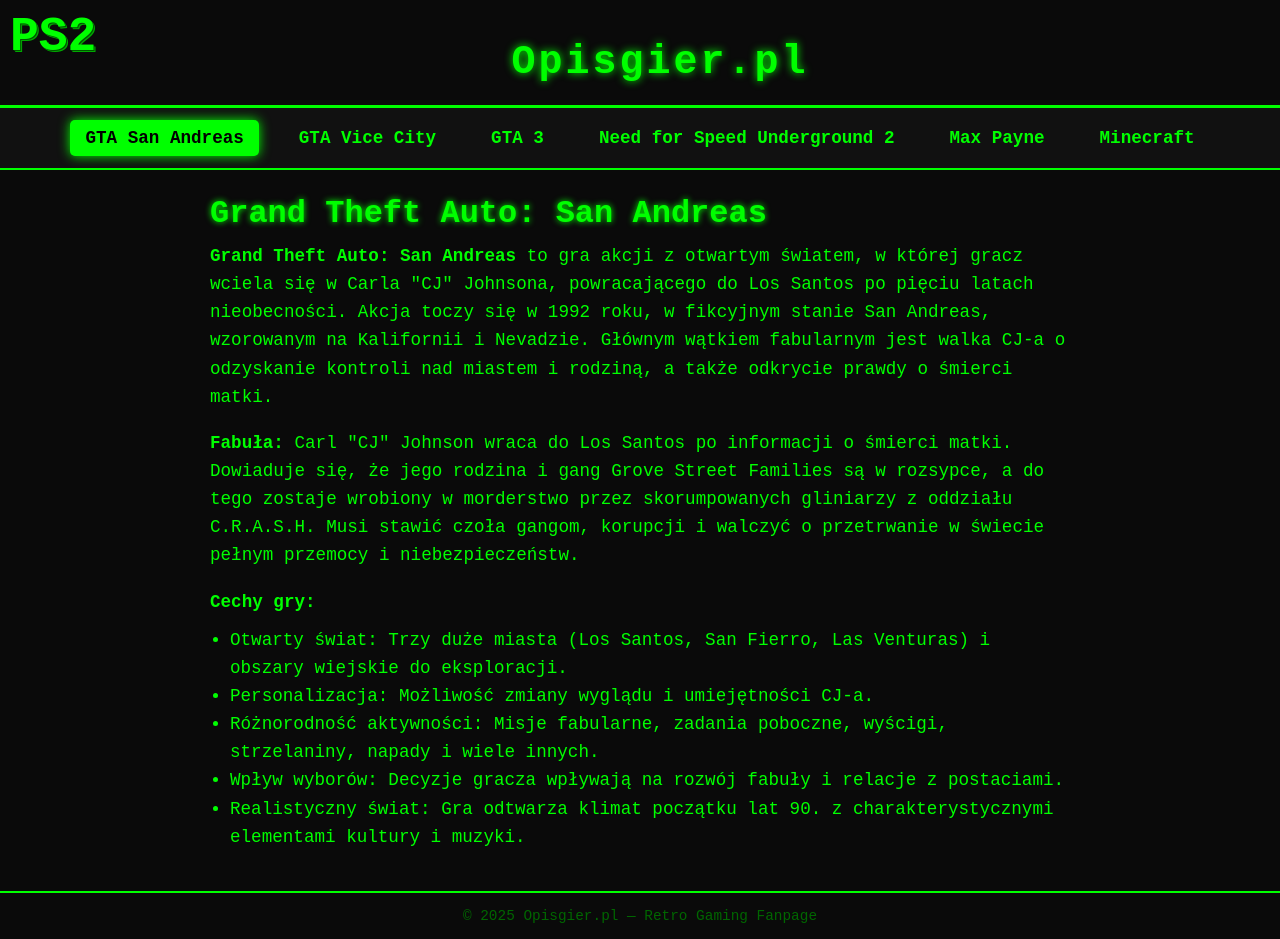
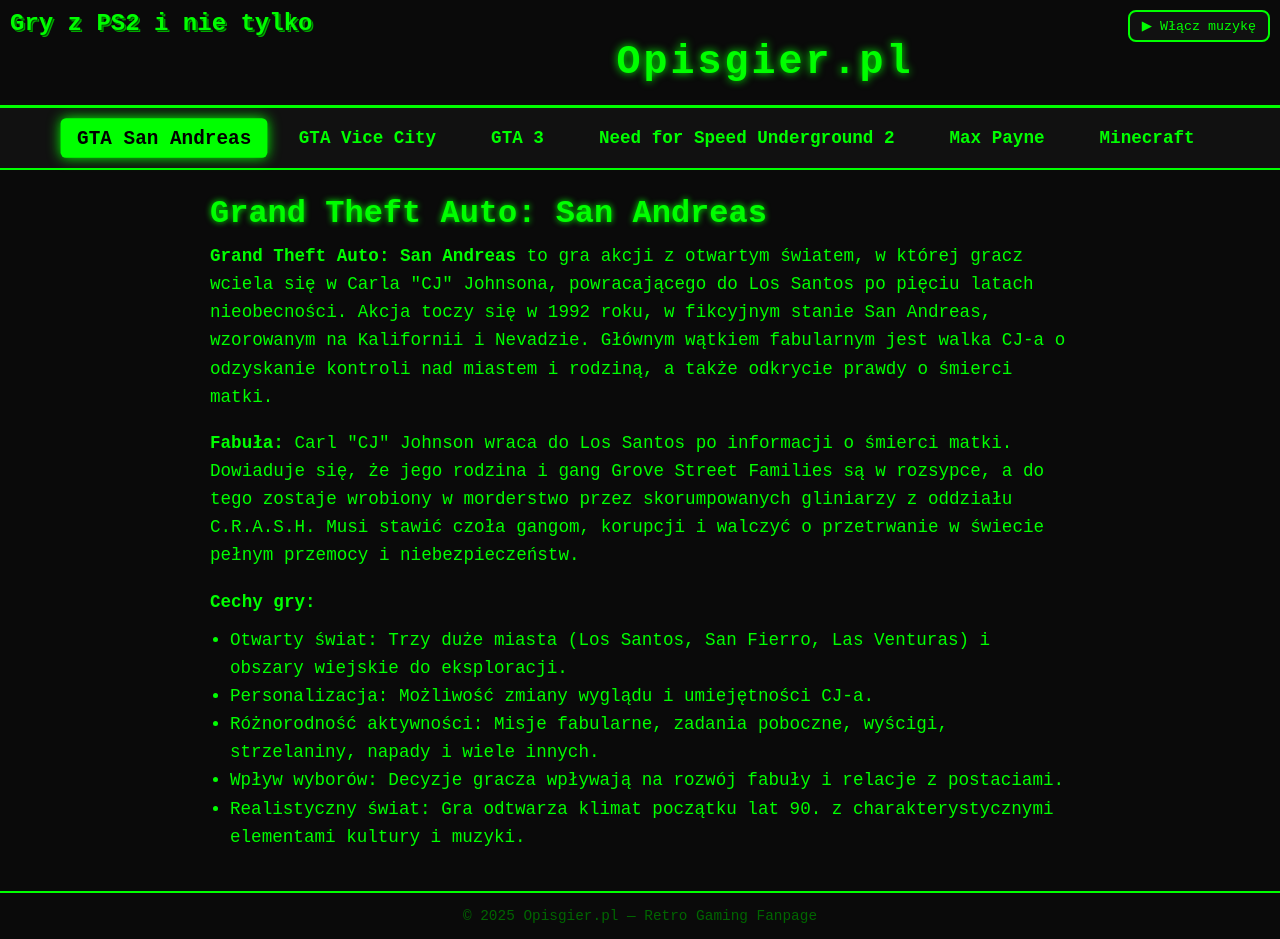
Before and after one commit to b3zejek/opisgier, a plain HTML site: page index.html in a window 1280 px wide. Both pictures are taken after a click on the link "GTA San Andreas". Drawn offline with Linux system fonts and the light colour scheme.

Commit message:
Update index.html

```diff
--- a/index.html
+++ b/index.html
@@ -3,9 +3,8 @@
 <head>
 <meta charset="UTF-8" />
 <meta name="viewport" content="width=device-width, initial-scale=1" />
-<title>Opisgier.pl - PS2 Retro</title>
+<title>Opisgier.pl - Gry z PS2 i nie tylko</title>
 <style>
-  /* Reset */
   * {
     margin: 0; padding: 0; box-sizing: border-box;
   }
@@ -19,12 +18,11 @@
     flex-direction: column;
   }
 
-  /* Lewy górny narożnik - PS2 */
   #ps2-logo {
     position: fixed;
     top: 10px;
     left: 10px;
-    font-size: 3rem;
+    font-size: 1.5rem;
     font-weight: bold;
     color: #0f0;
     text-shadow:
@@ -32,10 +30,12 @@
       2px 2px 0 #00aa00;
     user-select: none;
     z-index: 1000;
+    max-width: 250px;
+    white-space: nowrap;
   }
 
   header {
-    padding: 40px 20px 20px 60px; /* zostaw miejsce na PS2 logo */
+    padding: 40px 20px 20px 270px; /* zostaw miejsce na logo */
     text-align: center;
     border-bottom: 3px solid #00ff00;
   }
@@ -62,15 +62,18 @@
     text-decoration: none;
     padding: 8px 15px;
     border-radius: 5px;
-    transition: background-color 0.3s ease, color 0.3s ease;
+    transition: background-color 0.3s ease, color 0.3s ease, transform 0.3s ease;
     user-select: none;
     cursor: pointer;
+    position: relative;
   }
 
   nav a:hover, nav a.active {
     background-color: #00ff00;
     color: #000;
     box-shadow: 0 0 12px #00ff00;
+    transform: scale(1.1);
+    z-index: 10;
   }
 
   main {
@@ -82,11 +85,13 @@
 
   section {
     display: none;
-    animation: fadeIn 0.5s ease forwards;
+    opacity: 0;
+    transition: opacity 0.5s ease;
   }
 
   section.active {
     display: block;
+    opacity: 1;
   }
 
   h2 {
@@ -113,16 +118,32 @@
     font-size: 0.9rem;
   }
 
-  /* Animacja fadeIn */
-  @keyframes fadeIn {
-    from {opacity: 0;}
-    to {opacity: 1;}
+  /* Przyciski muzyki */
+  #music-control {
+    position: fixed;
+    top: 10px;
+    right: 10px;
+    background: #111;
+    border: 2px solid #00ff00;
+    color: #00ff00;
+    font-family: monospace;
+    padding: 6px 12px;
+    border-radius: 8px;
+    cursor: pointer;
+    user-select: none;
+    transition: background-color 0.3s ease, color 0.3s ease;
+    z-index: 1000;
+  }
+
+  #music-control:hover {
+    background-color: #00ff00;
+    color: #000;
   }
 </style>
 </head>
 <body>
 
-<div id="ps2-logo">PS2</div>
+<div id="ps2-logo">Gry z PS2 i nie tylko</div>
 
 <header>
   <h1>Opisgier.pl</h1>
@@ -136,6 +157,13 @@
   <a href="#" data-target="max-payne">Max Payne</a>
   <a href="#" data-target="minecraft">Minecraft</a>
 </nav>
+
+<button id="music-control" aria-pressed="false">▶ Włącz muzykę</button>
+
+<audio id="bg-music" loop>
+  <source src="https://cdn.pixabay.com/download/audio/2021/12/08/audio_88a681a4b4.mp3?filename=retro-game-12437.mp3" type="audio/mpeg">
+  Twoja przeglądarka nie obsługuje audio.
+</audio>
 
 <main>
   <section id="gta-sa" class="active">
@@ -240,23 +268,44 @@
 </footer>
 
 <script>
-  // Przełączanie sekcji i aktywne menu
   const links = document.querySelectorAll('nav a');
   const sections = document.querySelectorAll('main section');
+  const music = document.getElementById('bg-music');
+  const musicControl = document.getElementById('music-control');
 
   links.forEach(link => {
     link.addEventListener('click', e => {
       e.preventDefault();
       const target = link.getAttribute('data-target');
 
-      // Usuwamy active ze wszystkich linków i sekcji
+      // Animacja kliknięcia (podświetlenie + fade)
       links.forEach(l => l.classList.remove('active'));
-      sections.forEach(s => s.classList.remove('active'));
+      sections.forEach(s => {
+        s.classList.remove('active');
+        s.style.opacity = 0;
+      });
 
-      // Dodajemy active do klikniętej zakładki i sekcji
       link.classList.add('active');
-      document.getElementById(target).classList.add('active');
+
+      const targetSection = document.getElementById(target);
+      targetSection.classList.add('active');
+      setTimeout(() => {
+        targetSection.style.opacity = 1;
+      }, 50);
     });
+  });
+
+  // Sterowanie muzyką
+  musicControl.addEventListener('click', () => {
+    if (music.paused) {
+      music.play();
+      musicControl.textContent = '■ Wyłącz muzykę';
+      musicControl.setAttribute('aria-pressed', 'true');
+    } else {
+      music.pause();
+      musicControl.textContent = '▶ Włącz muzykę';
+      musicControl.setAttribute('aria-pressed', 'false');
+    }
   });
 </script>
 
```
